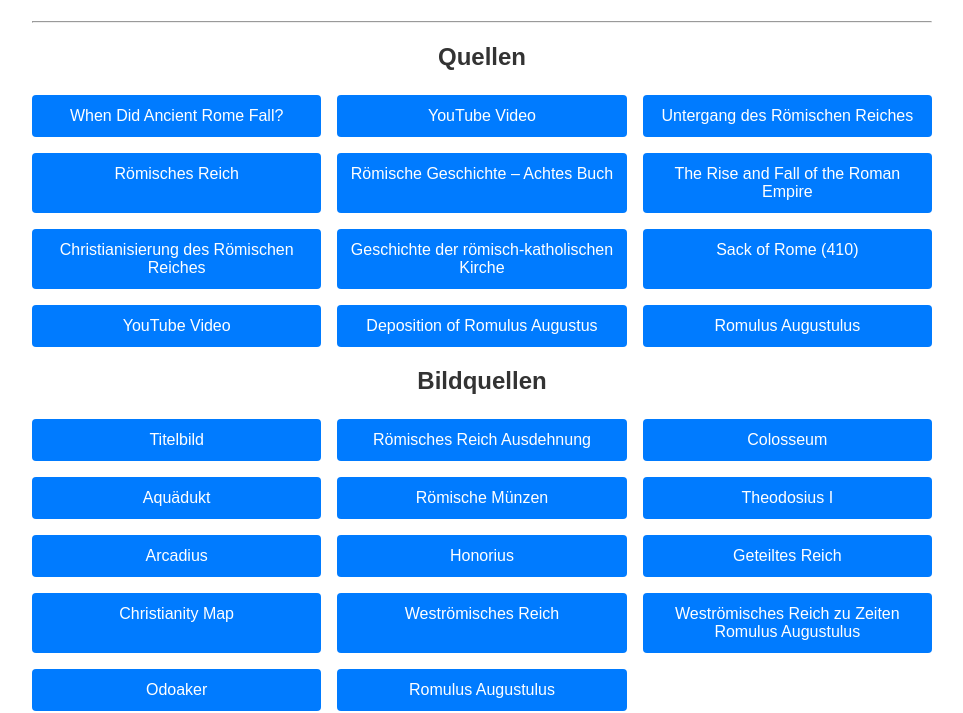
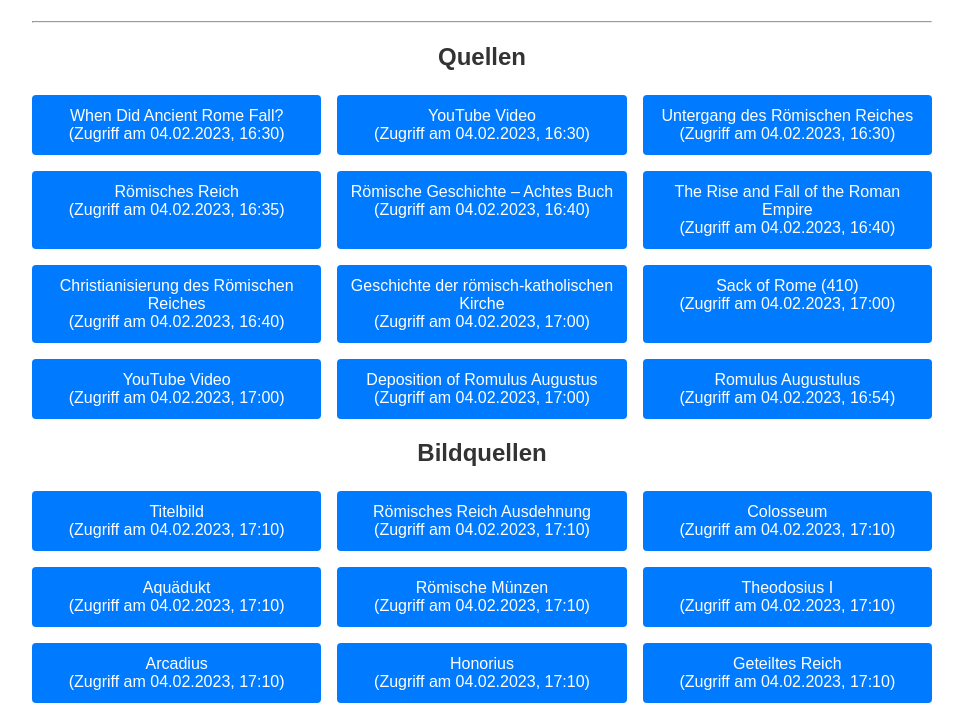
Before and after one commit to ktownmaxi/ktownmaxi.github.io, a plain HTML site: page linkTree.html in a window 1280 px wide. Shown: the part 125-838 px from the top of the page, without its empty margins (158-1121 px from the left). Drawn offline with Linux system fonts and the light colour scheme.

Commit message:
Added access datetime to links

```diff
--- a/linkTree.html
+++ b/linkTree.html
@@ -45,6 +45,7 @@
         }
         a:hover {
             background: #0056b3;
+            border-radius: 4px;
         }
         .image-container {
             text-align: center;
@@ -63,35 +64,35 @@
         <hr>
         <h2>Quellen</h2>
         <ul>
-            <li><a href="https://www.thecollector.com/when-did-ancient-rome-fall/">When Did Ancient Rome Fall?</a></li>
-            <li><a href="https://www.youtube.com/watch?v=OKePyYdTVLo">YouTube Video</a></li>
-            <li><a href="https://de.wikipedia.org/wiki/Untergang_des_R%C3%B6mischen_Reiches">Untergang des Römischen Reiches</a></li>
-            <li><a href="https://de.wikipedia.org/wiki/R%C3%B6misches_Reich">Römisches Reich</a></li>
-            <li><a href="https://web.seducoahuila.gob.mx/biblioweb/upload/rOmische_geschichte_-_achtes_buch.pdf">Römische Geschichte – Achtes Buch</a></li>
-            <li><a href="https://accademiastudioitalia.com/de/the-rise-and-fall-of-the-roman-empire-a-historical-timeline/">The Rise and Fall of the Roman Empire</a></li>
-            <li><a href="https://de.wikipedia.org/wiki/Christianisierung_des_R%C3%B6mischen_Reiches">Christianisierung des Römischen Reiches</a></li>
-            <li><a href="https://de.wikipedia.org/wiki/Geschichte_der_r%C3%B6misch-katholischen_Kirche">Geschichte der römisch-katholischen Kirche</a></li>
-            <li><a href="https://commons.wikimedia.org/wiki/Category%3ASack_of_Rome_%28410%29">Sack of Rome (410)</a></li>
-            <li><a href="https://www.youtube.com/watch?v=I3uva_Dpgcc">YouTube Video</a></li>
-            <li><a href="https://en.wikipedia.org/wiki/Deposition_of_Romulus_Augustus">Deposition of Romulus Augustus</a></li>
-            <li><a href="https://de.wikipedia.org/wiki/Romulus_Augustulus">Romulus Augustulus</a></li>
+            <li><a href="https://www.thecollector.com/when-did-ancient-rome-fall/">When Did Ancient Rome Fall?<br>(Zugriff am 04.02.2023, 16:30)</a></li>
+            <li><a href="https://www.youtube.com/watch?v=OKePyYdTVLo">YouTube Video<br>(Zugriff am 04.02.2023, 16:30)</a></li>
+            <li><a href="https://de.wikipedia.org/wiki/Untergang_des_R%C3%B6mischen_Reiches">Untergang des Römischen Reiches<br>(Zugriff am 04.02.2023, 16:30)</a></li>
+            <li><a href="https://de.wikipedia.org/wiki/R%C3%B6misches_Reich">Römisches Reich<br>(Zugriff am 04.02.2023, 16:35)</a></li>
+            <li><a href="https://web.seducoahuila.gob.mx/biblioweb/upload/rOmische_geschichte_-_achtes_buch.pdf">Römische Geschichte – Achtes Buch<br>(Zugriff am 04.02.2023, 16:40)</a></li>
+            <li><a href="https://accademiastudioitalia.com/de/the-rise-and-fall-of-the-roman-empire-a-historical-timeline/">The Rise and Fall of the Roman Empire<br>(Zugriff am 04.02.2023, 16:40)</a></li>
+            <li><a href="https://de.wikipedia.org/wiki/Christianisierung_des_R%C3%B6mischen_Reiches">Christianisierung des Römischen Reiches<br>(Zugriff am 04.02.2023, 16:40)</a></li>
+            <li><a href="https://de.wikipedia.org/wiki/Geschichte_der_r%C3%B6misch-katholischen_Kirche">Geschichte der römisch-katholischen Kirche<br>(Zugriff am 04.02.2023, 17:00)</a></li>
+            <li><a href="https://commons.wikimedia.org/wiki/Category%3ASack_of_Rome_%28410%29">Sack of Rome (410)<br>(Zugriff am 04.02.2023, 17:00)</a></li>
+            <li><a href="https://www.youtube.com/watch?v=I3uva_Dpgcc">YouTube Video<br>(Zugriff am 04.02.2023, 17:00)</a></li>
+            <li><a href="https://en.wikipedia.org/wiki/Deposition_of_Romulus_Augustus">Deposition of Romulus Augustus<br>(Zugriff am 04.02.2023, 17:00)</a></li>
+            <li><a href="https://de.wikipedia.org/wiki/Romulus_Augustulus">Romulus Augustulus<br>(Zugriff am 04.02.2023, 16:54)</a></li>
         </ul>
         <h2>Bildquellen</h2>
         <ul>
-            <li><a href="https://de.wikipedia.org/wiki/The_Course_of_Empire#/media/Datei:Cole_Thomas_The_Course_of_Empire_Destruction_1836.jpg">Titelbild</a></li>
-            <li><a href="https://www.italien-inside.info/img/roemisches-reich.jpg">Römisches Reich Ausdehnung</a></li>
-            <li><a href="https://de.wikipedia.org/wiki/Kolosseum#/media/Datei:Colosseum_Colosseo_Coliseum_(8082864097).jpg">Colosseum</a></li>
-            <li><a href="https://upload.wikimedia.org/wikipedia/commons/a/a0/Pont_du_Gard%2C_a_40-60_AD%3F_Roman_aqueduct_bridge_that_crosses_the_Gardon_River%2C_part_of_the_N%C3%AEmes_aqueduct%2C_France_%2814701110126%29.jpg">Aquädukt</a></li>
-            <li><a href="https://media.biddr.com/media/img/auction_lots/1300/1377214_1600258056.l.jpg">Römische Münzen</a></li>
-            <li><a href="https://upload.wikimedia.org/wikipedia/commons/1/17/Teodosio-i_(cropped_4to3).jpg">Theodosius I</a></li>
-            <li><a href="https://c8.alamy.com/compde/2b03bdb/arcadius-377-408-war-der-alteste-sohn-des-in-hispanien-geborenen-kaiser-theodosius-i-er-wurde-383-zum-mitherrscher-des-ostens-erklart-als-sein-vater-395-starb-wurde-arcadius-kaiser-des-ostens-und-regierte-mit-seinem-bruder-honorius-im-westen-das-romische-reich-2b03bdb.jpg">Arcadius</a></li>
-            <li><a href="https://db637ll7r1kva.cloudfront.net/app/uploads/2023/05/05141028/GettyImages-1150982401-770x951.jpg.webp">Honorius</a></li>
-            <li><a href="https://upload.wikimedia.org/wikipedia/commons/thumb/0/01/Justinian_Byzanz.png/1200px-Justinian_Byzanz.png">Geteiltes Reich</a></li>
-            <li><a href="https://preview.redd.it/zkdm6z1veb151.png?auto=webp&s=046e5c2c33796cd7a907bf4d0bd7af6fd1d20022">Christianity Map</a></li>
-            <li><a href="https://upload.wikimedia.org/wikipedia/commons/thumb/8/8d/Extent_of_Western_Roman_Empire_395.png/310px-Extent_of_Western_Roman_Empire_395.png">Weströmisches Reich</a></li>
-            <li><a href="https://upload.wikimedia.org/wikipedia/commons/thumb/f/f9/628px-Western_and_Eastern_Roman_Empires_476AD%283%29.PNG/310px-628px-Western_and_Eastern_Roman_Empires_476AD%283%29.PNG">Weströmisches Reich zu Zeiten Romulus Augustulus</a></li>
-            <li><a href="https://www.frag-machiavelli.de/wp-content/uploads/2022/01/Odoaker-Vorschau.jpg">Odoaker</a></li>
-            <li><a href="https://images.immediate.co.uk/production/volatile/sites/7/2018/01/romulus-augustuslus-ec1a89e.jpg?quality=90&resize=800,534">Romulus Augustulus</a></li>
+            <li><a href="https://de.wikipedia.org/wiki/The_Course_of_Empire#/media/Datei:Cole_Thomas_The_Course_of_Empire_Destruction_1836.jpg">Titelbild<br>(Zugriff am 04.02.2023, 17:10)</a></li>
+            <li><a href="https://www.italien-inside.info/img/roemisches-reich.jpg">Römisches Reich Ausdehnung<br>(Zugriff am 04.02.2023, 17:10)</a></li>
+            <li><a href="https://de.wikipedia.org/wiki/Kolosseum#/media/Datei:Colosseum_Colosseo_Coliseum_(8082864097).jpg">Colosseum<br>(Zugriff am 04.02.2023, 17:10)</a></li>
+            <li><a href="https://upload.wikimedia.org/wikipedia/commons/a/a0/Pont_du_Gard%2C_a_40-60_AD%3F_Roman_aqueduct_bridge_that_crosses_the_Gardon_River%2C_part_of_the_N%C3%AEmes_aqueduct%2C_France_%2814701110126%29.jpg">Aquädukt<br>(Zugriff am 04.02.2023, 17:10)</a></li>
+            <li><a href="https://media.biddr.com/media/img/auction_lots/1300/1377214_1600258056.l.jpg">Römische Münzen<br>(Zugriff am 04.02.2023, 17:10)</a></li>
+            <li><a href="https://upload.wikimedia.org/wikipedia/commons/1/17/Teodosio-i_(cropped_4to3).jpg">Theodosius I<br>(Zugriff am 04.02.2023, 17:10)</a></li>
+            <li><a href="https://c8.alamy.com/compde/2b03bdb/arcadius-377-408-war-der-alteste-sohn-des-in-hispanien-geborenen-kaiser-theodosius-i-er-wurde-383-zum-mitherrscher-des-ostens-erklart-als-sein-vater-395-starb-wurde-arcadius-kaiser-des-ostens-und-regierte-mit-seinem-bruder-honorius-im-westen-das-romische-reich-2b03bdb.jpg">Arcadius<br>(Zugriff am 04.02.2023, 17:10)</a></li>
+            <li><a href="https://db637ll7r1kva.cloudfront.net/app/uploads/2023/05/05141028/GettyImages-1150982401-770x951.jpg.webp">Honorius<br>(Zugriff am 04.02.2023, 17:10)</a></li>
+            <li><a href="https://upload.wikimedia.org/wikipedia/commons/thumb/0/01/Justinian_Byzanz.png/1200px-Justinian_Byzanz.png">Geteiltes Reich<br>(Zugriff am 04.02.2023, 17:10)</a></li>
+            <li><a href="https://preview.redd.it/zkdm6z1veb151.png?auto=webp&s=046e5c2c33796cd7a907bf4d0bd7af6fd1d20022">Christianity Map<br>(Zugriff am 04.02.2023, 17:10)</a></li>
+            <li><a href="https://upload.wikimedia.org/wikipedia/commons/thumb/8/8d/Extent_of_Western_Roman_Empire_395.png/310px-Extent_of_Western_Roman_Empire_395.png">Weströmisches Reich<br>(Zugriff am 04.02.2023, 17:10)</a></li>
+            <li><a href="https://upload.wikimedia.org/wikipedia/commons/thumb/f/f9/628px-Western_and_Eastern_Roman_Empires_476AD%283%29.PNG/310px-628px-Western_and_Eastern_Roman_Empires_476AD%283%29.PNG">Weströmisches Reich zu Zeiten Romulus Augustulus<br>(Zugriff am 04.02.2023, 17:10)</a></li>
+            <li><a href="https://www.frag-machiavelli.de/wp-content/uploads/2022/01/Odoaker-Vorschau.jpg">Odoaker<br>(Zugriff am 04.02.2023, 17:10)</a></li>
+            <li><a href="https://images.immediate.co.uk/production/volatile/sites/7/2018/01/romulus-augustuslus-ec1a89e.jpg?quality=90&resize=800,534">Romulus Augustulus<br>(Zugriff am 04.02.2023, 17:10)</a></li>
         </ul>
     </div>
 </body>
```
